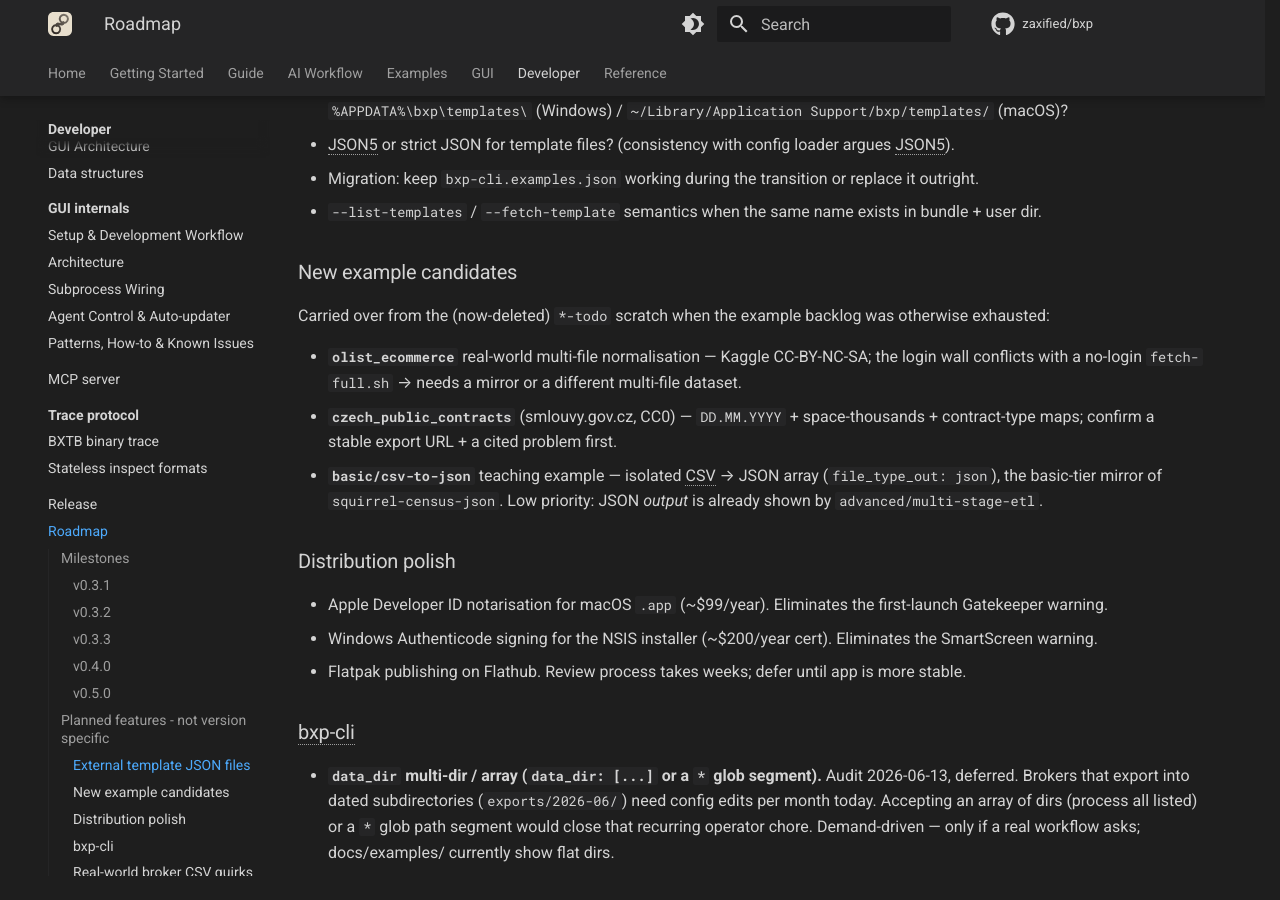
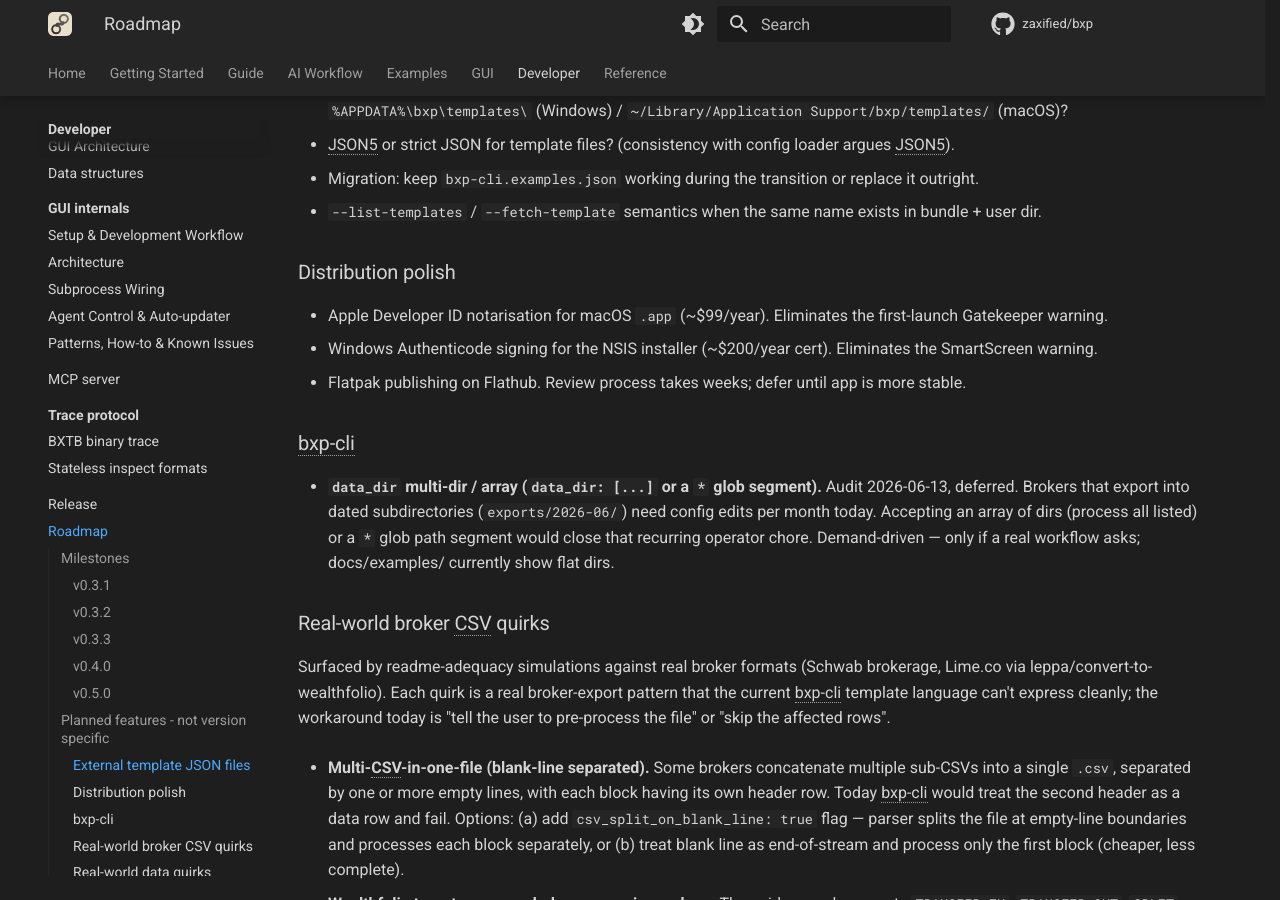
Before and after one commit to zaxified/bxp, an MkDocs documentation site: the page built from docs/dev/roadmap.md, in a window 1280 px wide and 900 px high, scrolled down 1291 px. Built offline with MkDocs 1.6.1 and Material for MkDocs 9.7.7, drawn with Linux system fonts in a browser that asks for light colours; plug-ins that fetch from the network failed and are left out; comment, search, counter and statistics services are not loaded.

Commit message:
docs(roadmap): drop the example candidates, two of them unbuildable
The section was three leftovers written when the example backlog was
otherwise empty, and it asked the reader to do a search, not a task.

czech_public_contracts is settled at the source: the register's bulk open
data is XML only (data.smlouvy.gov.cz/dump_YYYY_MM.xml), which bxp does not
read and is not going to, and the one tabular export is an XLSX button
inside the interactive search — no stable URL for a fetch-full.sh. The
entry's own precondition ("confirm a stable export URL") is therefore
answered, in the negative. What it would have taught — DD.MM.YYYY,
space-grouped thousands, a type map — the tree already covers.

olist_ecommerce is blocked twice over: Kaggle's login wall against the
no-login fetch-full.sh convention, and CC-BY-NC-SA's non-commercial clause
against an Apache-2.0 repo. It would also have demonstrated the tree's
most-covered pattern — five examples already join across files.

basic/csv-to-json is buildable and rated low priority by its own entry.
The emitted JSON array is already rendered on the multi-stage-etl page and
file_type_out is in both the guide and the config schema, so a basic-tier
mirror adds a page, not a lesson.

The verification lives in project memory so nobody re-runs it.

Co-Authored-By: Claude Opus 5 (1M context) <noreply@anthropic.com>

```diff
--- a/docs/dev/roadmap.md
+++ b/docs/dev/roadmap.md
@@ -68,21 +68,6 @@ Open design questions to resolve before implementation:
   or replace it outright.
 - `--list-templates` / `--fetch-template` semantics when the same name
   exists in bundle + user dir.
-
-### New example candidates
-
-Carried over from the (now-deleted) `*-todo` scratch when the example
-backlog was otherwise exhausted:
-
-- **`olist_ecommerce`** real-world multi-file normalisation — Kaggle
-  CC-BY-NC-SA; the login wall conflicts with a no-login `fetch-full.sh` → needs
-  a mirror or a different multi-file dataset.
-- **`czech_public_contracts`** (smlouvy.gov.cz, CC0) — `DD.MM.YYYY` +
-  space-thousands + contract-type maps; confirm a stable export URL + a cited
-  problem first.
-- **`basic/csv-to-json`** teaching example — isolated CSV → JSON array
-  (`file_type_out: json`), the basic-tier mirror of `squirrel-census-json`. Low
-  priority: JSON _output_ is already shown by `advanced/multi-stage-etl`.
 
 ### Distribution polish
 
```
